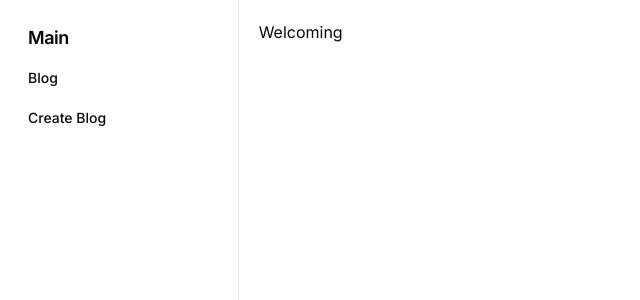
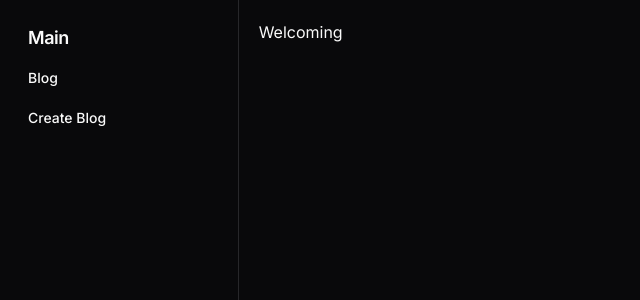
Before and after one commit to buildog-dev/buildog, a Next.js app: page / in a window 1280 px wide. Shown: the top 300 px of the page, without its empty margins (0-640 px from the left). Built offline with nearby package versions, Linux system fonts and the light colour scheme.

Commit message:
Add next themes

```diff
--- a/package.json
+++ b/package.json
@@ -19,6 +19,7 @@
     "clsx": "^2.0.0",
     "immutability-helper": "^3.1.1",
     "next": "14.0.2",
+    "next-themes": "^0.2.1",
     "react": "^18",
     "react-dnd": "^16.0.1",
     "react-dnd-html5-backend": "^16.0.1",
--- a/src/app/layout.tsx
+++ b/src/app/layout.tsx
@@ -1,7 +1,8 @@
 import type { Metadata } from "next";
 import { Inter } from "next/font/google";
+import { Sidebar } from "@/components/sidebar";
+import { ThemeProvider } from "@/components/theme-provider";
 import "./globals.css";
-import { Sidebar } from "@/components/sidebar";
 
 const inter = Inter({ subsets: ["latin"] });
 
@@ -18,12 +19,20 @@ export default function RootLayout({
   return (
     <html lang="en">
       <body className={inter.className}>
-        <div className="bg-background">
-          <div className="flex w-full min-h-screen">
-            <Sidebar className="w-[300px] hidden lg:block border-r" />
-            <div className="p-5 mx-auto w-[1300px]">{children}</div>
+        <ThemeProvider
+          attribute="class"
+          defaultTheme="dark"
+          disableTransitionOnChange
+        >
+
+          <div className="bg-background">
+            <div className="flex w-full min-h-screen">
+              <Sidebar className="w-[300px] hidden lg:block border-r" />
+              <div className="p-5 mx-auto w-[1300px]">{children}</div>
+            </div>
           </div>
-        </div>
+
+        </ThemeProvider>
       </body>
     </html>
   );
--- /dev/null
+++ b/src/components/theme-provider.tsx
@@ -0,0 +1,9 @@
+"use client"
+
+import * as React from "react"
+import { ThemeProvider as NextThemesProvider } from "next-themes"
+import { type ThemeProviderProps } from "next-themes/dist/types"
+
+export function ThemeProvider({ children, ...props }: ThemeProviderProps) {
+  return <NextThemesProvider {...props}>{children}</NextThemesProvider>
+}
```
Also changed, not shown: 2 other files (tests, documents, lock files or other folders).
